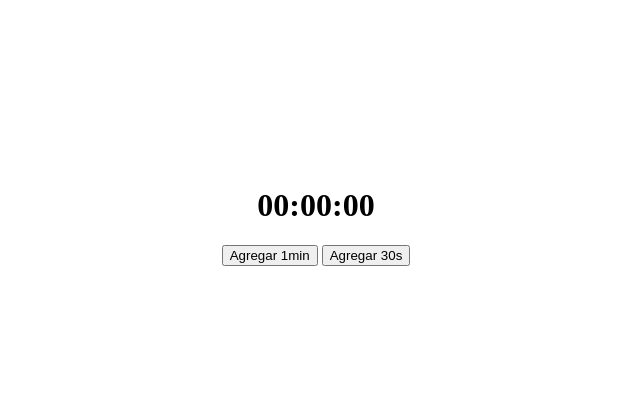
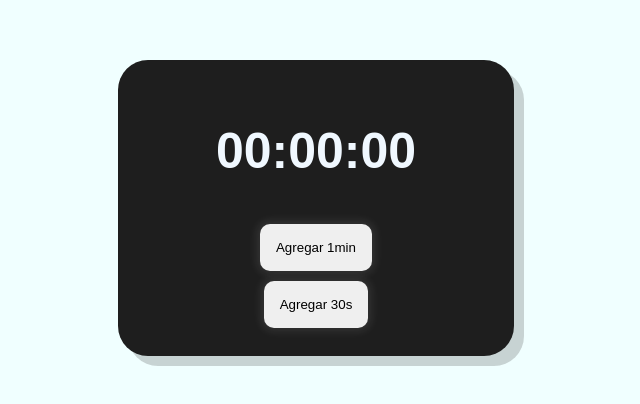
Before and after one commit to Angel-Di-Luzio/Temp-Basico, a plain HTML site: page index.html in a window 1280 px wide. Shown: the part 192-596 px from the top of the page, without its empty margins (324-964 px from the left). Drawn offline with Linux system fonts and the light colour scheme.

Commit message:
Prototipo de Diseño y Ref

```diff
--- a/CSS/style.css
+++ b/CSS/style.css
@@ -1,4 +1,7 @@
 body {
+    font-family: Arial, Helvetica, sans-serif;
+    margin: 0;
+    background-color: azure;
     height: 100vh;
     display: flex;
     justify-content: center;
@@ -7,5 +10,41 @@ body {
 }
 
 .contenedor {
+    display: flex;
+    justify-content: center;
+    align-items: center;
+    flex-direction: column;
+    width: 300px;
+    height: 200px;
+    color: aliceblue;
+    border-radius: 30px;
+    padding: 3em;
+    background-color: rgb(30, 30, 30);
     text-align: center;
+    box-shadow: 10px 10px rgba(36, 36, 36, 0.2);
+    gap: 10px;
 }
+
+.contenedor h1 {
+    font-size: 50px;
+}
+
+#btn-min , #btn-seg {
+    text-align: center;
+    border: 0;
+    border-radius: 10px;
+    padding: 1rem;
+    box-shadow: 0 0 10px 3px rgba( 255, 255, 255, 0.10);
+    transition: scale 0.2s ease;
+    transition: background-color 60ms ease;
+}
+
+#btn-min:hover , #btn-seg:hover {
+    scale: 1.1;
+    cursor: pointer;
+    background-color: bisque;
+}
+
+#btn-min:active , #btn-seg:active {
+    background-color: rgb(241, 247, 69);
+}
--- a/JS/main.js
+++ b/JS/main.js
@@ -1,5 +1,8 @@
 //Referencias
-let temp = document.getElementById("temp");
+const temp = document.getElementById("temp");
+const btnMin = document.getElementById("btn-min");
+const btnSeg = document.getElementById("btn-seg");
+
 
 
 
```
